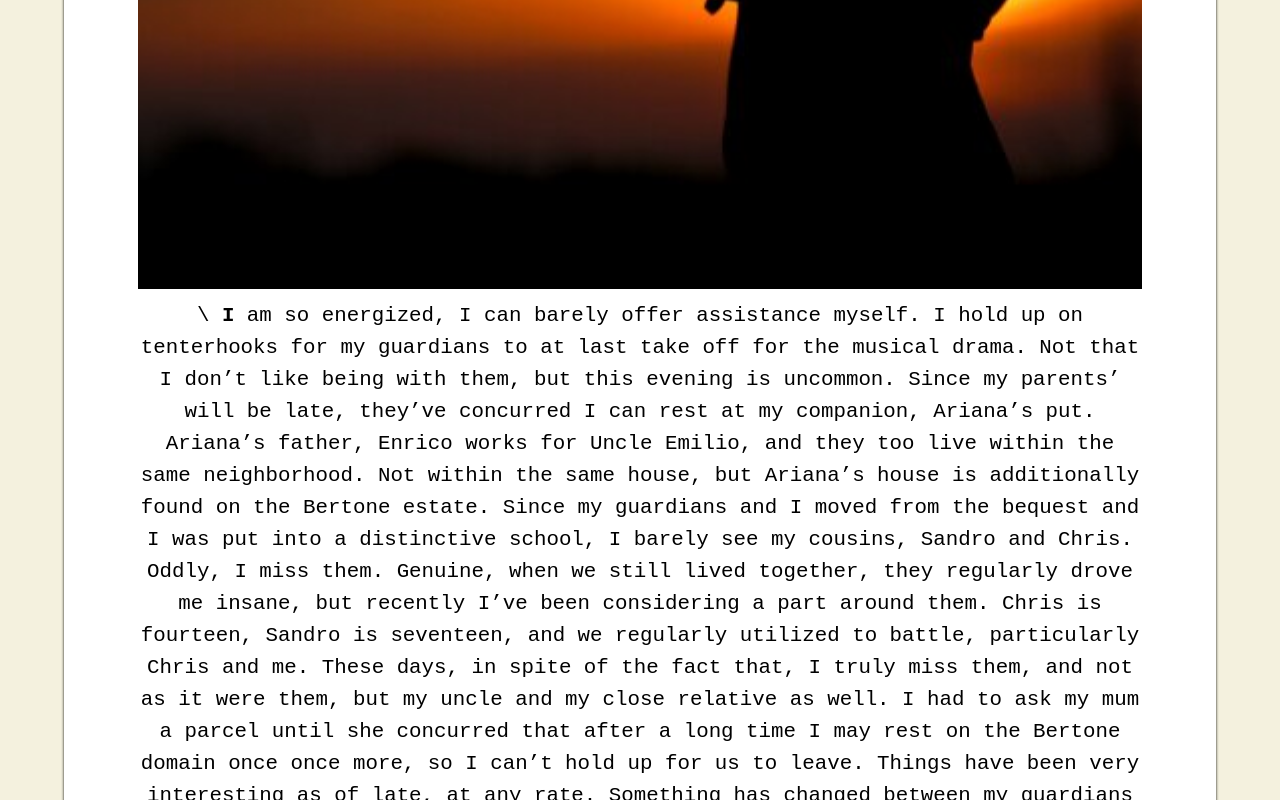
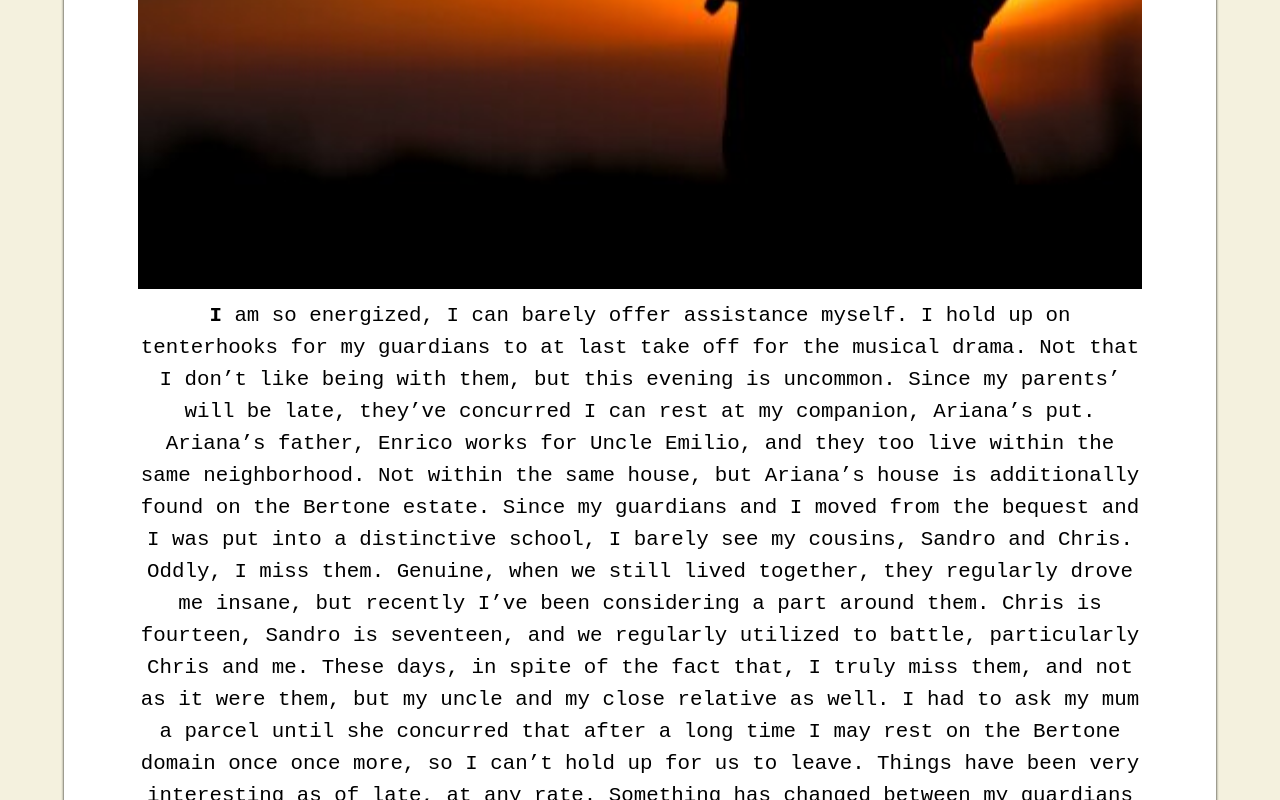
Before and after one commit to AbderrahmanAboumouslim/boxob-blog, an Eleventy site: page src/post/2021-07-04-the-defender-chapter-2.md in a window 1280 px wide. Shown: the part 1003-1803 px from the top of the page. Built offline with nearby package versions, Linux system fonts and the light colour scheme; Eleventy itself is replaced by a stand-in of ours; files that its build step writes are made by us from their sources.

Commit message:
Update Blog “2021-07-04-the-defender-chapter-2”

```diff
--- a/src/post/2021-07-04-the-defender-chapter-2.md
+++ b/src/post/2021-07-04-the-defender-chapter-2.md
@@ -22,7 +22,7 @@ tags:
   - post
 image: /assets/post/small-format.jpg
 ---
-\    **I** am so energized, I can barely offer assistance myself. I hold up on tenterhooks for my guardians to at last take off for the musical drama. Not that I don’t like being with them, but this evening is uncommon. Since my parents’ will be late, they’ve concurred I can rest at my companion, Ariana’s put. Ariana’s father, Enrico works for Uncle Emilio, and they too live within the same neighborhood. Not within the same house, but Ariana’s house is additionally found on the Bertone estate. Since my guardians and I moved from the bequest and I was put into a distinctive school, I barely see my cousins, Sandro and Chris. Oddly, I miss them. Genuine, when we still lived together, they regularly drove me insane, but recently I’ve been considering a part around them. Chris is fourteen, Sandro is seventeen, and we regularly utilized to battle, particularly Chris and me. These days, in spite of the fact that, I truly miss them, and not as it were them, but my uncle and my close relative as well. I had to ask my mum a parcel until she concurred that after a long time I may rest on the Bertone domain once once more, so I can’t hold up for us to leave.
+   **I** am so energized, I can barely offer assistance myself. I hold up on tenterhooks for my guardians to at last take off for the musical drama. Not that I don’t like being with them, but this evening is uncommon. Since my parents’ will be late, they’ve concurred I can rest at my companion, Ariana’s put. Ariana’s father, Enrico works for Uncle Emilio, and they too live within the same neighborhood. Not within the same house, but Ariana’s house is additionally found on the Bertone estate. Since my guardians and I moved from the bequest and I was put into a distinctive school, I barely see my cousins, Sandro and Chris. Oddly, I miss them. Genuine, when we still lived together, they regularly drove me insane, but recently I’ve been considering a part around them. Chris is fourteen, Sandro is seventeen, and we regularly utilized to battle, particularly Chris and me. These days, in spite of the fact that, I truly miss them, and not as it were them, but my uncle and my close relative as well. I had to ask my mum a parcel until she concurred that after a long time I may rest on the Bertone domain once once more, so I can’t hold up for us to leave.
 Things have been very interesting as of late, at any rate. Something has changed between my guardians and my uncle. Within the ancient days the family utilized to be together all the time. We ate together at the tremendous supper table, played together, did our homework and celebrated in each other’s company. I was cheerful on the domain, and delighted in the consistent buzz, the coming and going within the house. I never caught on why I now and then found my mother in tears. I didn’t have the foggiest what her issue was, as everything was so super cool at domestic.
 In minutes like that I pushed myself into her lap, snuggled up to her, kissed her and prodded her until we both burst into laughter. This, of course, was a long time back, since after we moved from the domain, numerous things changed. Our modern house wasn’t as tremendous as the ancient one, but we didn’t require it to be, as fair the three of us live in it. Father is at domestic more regularly with us, and doesn’t vanish oddly within the nights as he used to, when a secretive phone call told him so. Mum started to bloom and she grins a part again.
 When I inquired in case Father was irate with Granny Bertone, Uncle Emilio and Close relative Claire, and whether that was the reason we had moved from the domain, my guardians were stunned and looked humiliated. They said that they were not irate, it’s fair that Father had found a modern work, and he not worked with Uncle Emilio. To maintain a strategic distance from having to travel so long to his modern work put, they found it keen to move into a house of our claim. This sounds coherent, in spite of the fact that on the off chance that I’d had a say, I would or maybe not have changed school. Since we moved, Mum still keeps assembly Close relative Claire, and she frequently takes me with her, but we never go to the domain. We always meet up some place within the city.
```
